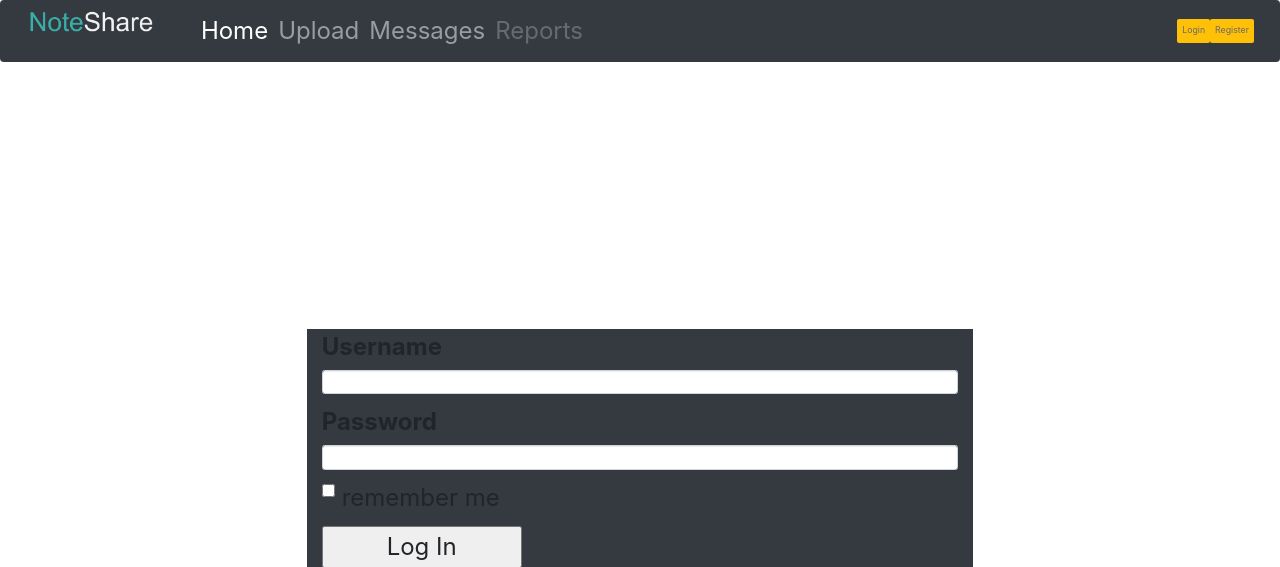
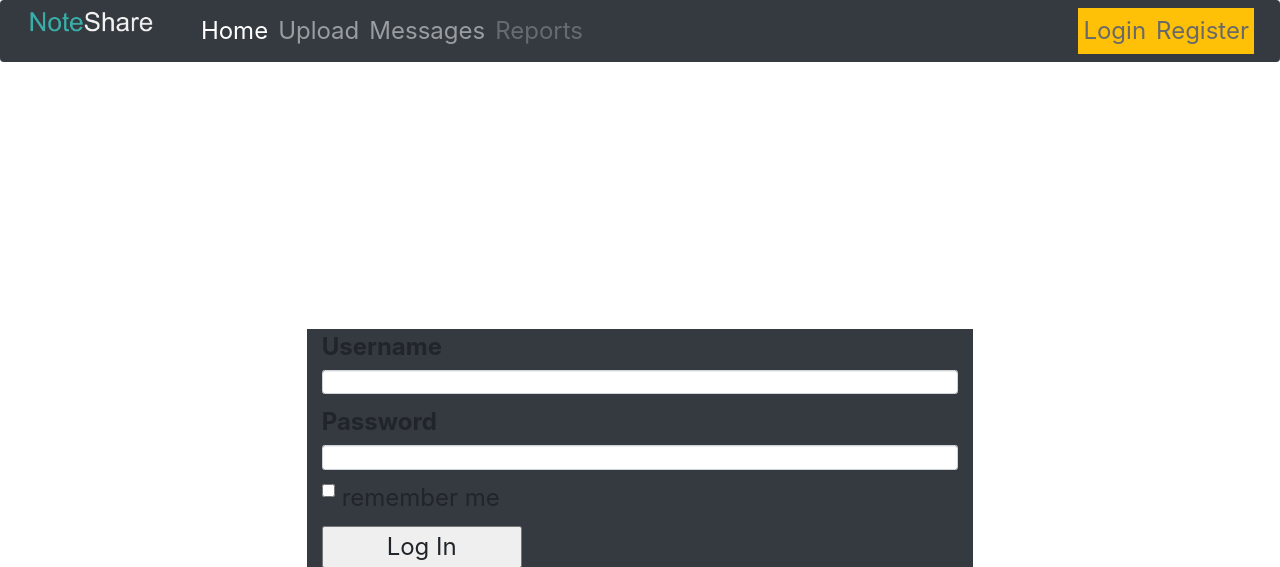
Before and after one commit to PinterAd/set09103, a Flask app: page /login in a window 1280 px wide. Shown: the top 567 px of the page. Run offline with Flask 2, Linux system fonts and the light colour scheme; some libraries are stand-ins or nearby versions.

Commit message:
Update login.html

```diff
--- a/templates/login.html
+++ b/templates/login.html
@@ -33,8 +33,9 @@ Noteshare
               <a href="#" class="nav-item nav-link disabled" tabindex="-1">Reports</a>
           </div>
           <div class="navbar-nav ml-auto">
-              <a href="login" class="nav-item nav-link btn-sm btn-warning" style="color:dimgray;">Login</a>
-              <a href="register" class="nav-item nav-link btn-sm btn-warning" style="color:dimgray;">Register</a>
+              <a href="login" class="nav-item nav-link btn-warning" style="color:dimgray;">Login</a>
+              <p> </p>
+              <a href="register" class="nav-item nav-link btn-warning" style="color:dimgray;">Register</a>
           </div>
       </div>
   </nav>
```
